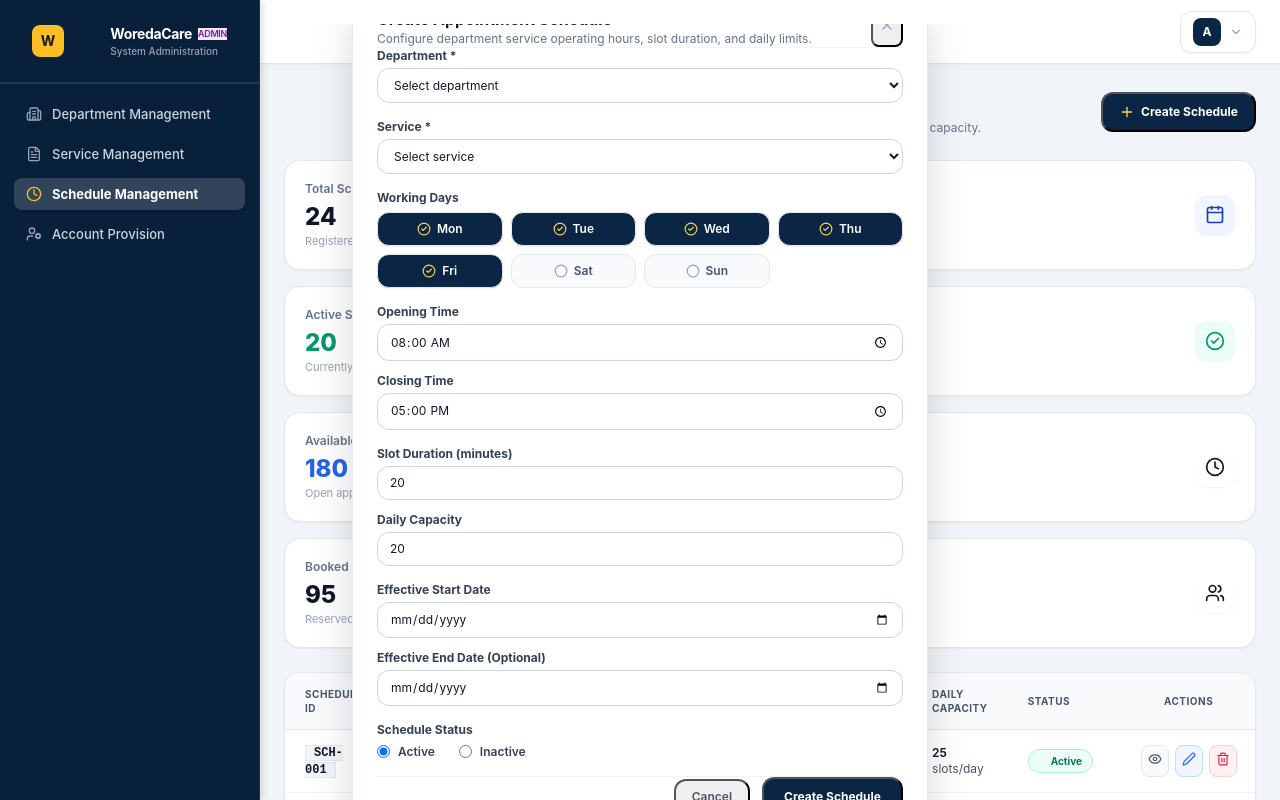
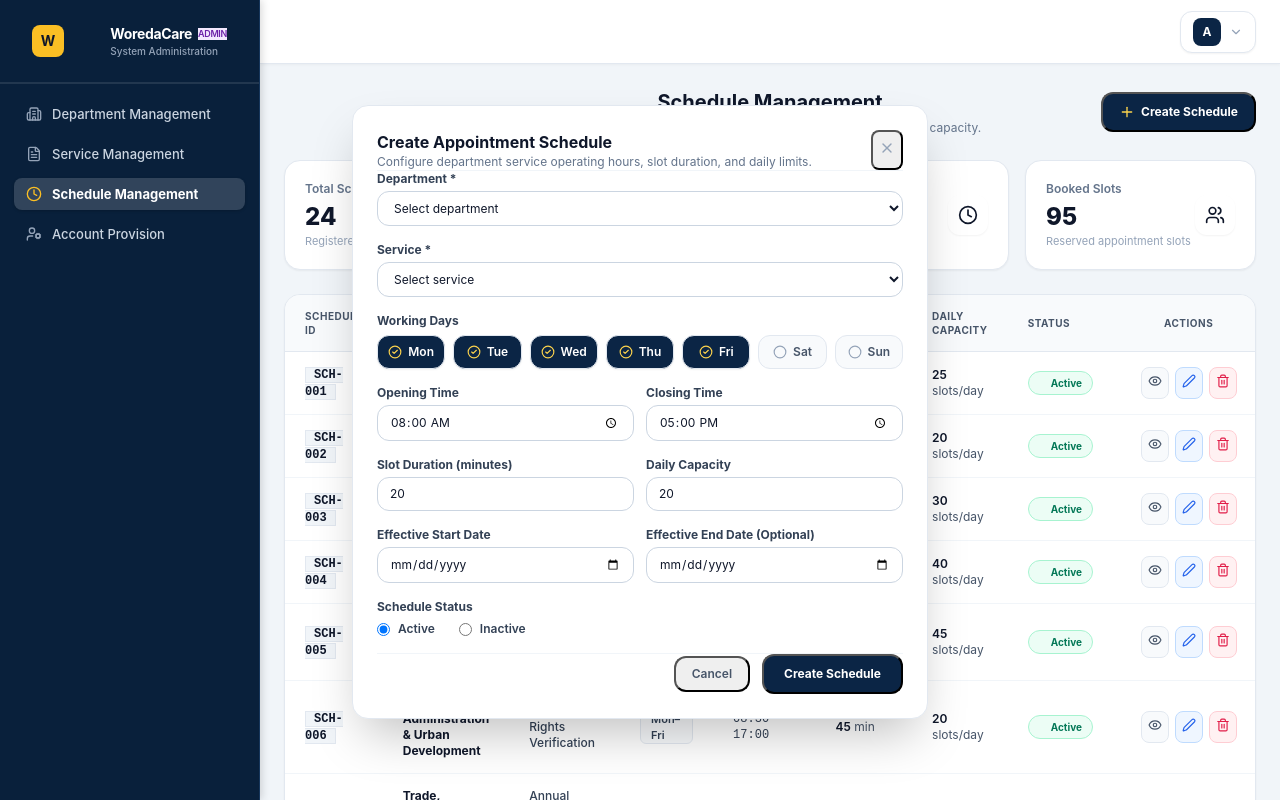
Before and after one commit to Amir3356/Woreda-Booking-and-Appointment-Management-System, a React (Vite) app in the folder client/: page /admin/schedule in a window 1280 px wide. Both pictures are taken after a click on the button "Create Schedule". Shown: the top 800 px of the page. Built offline with nearby package versions, Linux system fonts and the light colour scheme.

Commit message:
style(schedule): display summary cards horizontally in a 4-column row

```diff
--- a/client/pages/admin/AdminSchedulePage.jsx
+++ b/client/pages/admin/AdminSchedulePage.jsx
@@ -394,10 +394,29 @@ export default function AdminSchedulePage() {
         </button>
       </div>
 
-      {/* A. Summary Cards */}
-      <div className="grid grid-cols-1 sm:grid-cols-2 lg:grid-cols-4 gap-4">
+      {/* A. Summary Cards - Displayed Horizontally */}
+      <div
+        className="grid-cols-4"
+        style={{
+          display: "grid",
+          gridTemplateColumns: "repeat(4, minmax(0, 1fr))",
+          gap: "1rem",
+          width: "100%",
+        }}
+      >
         {/* Card 1: Total Schedules */}
-        <div className="bg-white p-5 rounded-2xl border border-slate-200 shadow-xs flex items-center justify-between">
+        <div
+          className="bg-white p-5 rounded-2xl border border-slate-200 shadow-xs flex items-center justify-between"
+          style={{
+            display: "flex",
+            alignItems: "center",
+            justifyContent: "space-between",
+            padding: "1.25rem",
+            backgroundColor: "#ffffff",
+            borderRadius: "1rem",
+            border: "1px solid #e2e8f0",
+          }}
+        >
           <div>
             <span className="text-xs font-semibold text-slate-500 block">Total Schedules</span>
             <span className="text-2xl font-extrabold text-slate-900 mt-1 block">
@@ -411,7 +430,18 @@ export default function AdminSchedulePage() {
         </div>
 
         {/* Card 2: Active Schedules */}
-        <div className="bg-white p-5 rounded-2xl border border-slate-200 shadow-xs flex items-center justify-between">
+        <div
+          className="bg-white p-5 rounded-2xl border border-slate-200 shadow-xs flex items-center justify-between"
+          style={{
+            display: "flex",
+            alignItems: "center",
+            justifyContent: "space-between",
+            padding: "1.25rem",
+            backgroundColor: "#ffffff",
+            borderRadius: "1rem",
+            border: "1px solid #e2e8f0",
+          }}
+        >
           <div>
             <span className="text-xs font-semibold text-slate-500 block">Active Schedules</span>
             <span className="text-2xl font-extrabold text-emerald-600 mt-1 block">
@@ -425,7 +455,18 @@ export default function AdminSchedulePage() {
         </div>
 
         {/* Card 3: Available Slots */}
-        <div className="bg-white p-5 rounded-2xl border border-slate-200 shadow-xs flex items-center justify-between">
+        <div
+          className="bg-white p-5 rounded-2xl border border-slate-200 shadow-xs flex items-center justify-between"
+          style={{
+            display: "flex",
+            alignItems: "center",
+            justifyContent: "space-between",
+            padding: "1.25rem",
+            backgroundColor: "#ffffff",
+            borderRadius: "1rem",
+            border: "1px solid #e2e8f0",
+          }}
+        >
           <div>
             <span className="text-xs font-semibold text-slate-500 block">Available Slots</span>
             <span className="text-2xl font-extrabold text-blue-600 mt-1 block">
@@ -439,7 +480,18 @@ export default function AdminSchedulePage() {
         </div>
 
         {/* Card 4: Booked Slots */}
-        <div className="bg-white p-5 rounded-2xl border border-slate-200 shadow-xs flex items-center justify-between">
+        <div
+          className="bg-white p-5 rounded-2xl border border-slate-200 shadow-xs flex items-center justify-between"
+          style={{
+            display: "flex",
+            alignItems: "center",
+            justifyContent: "space-between",
+            padding: "1.25rem",
+            backgroundColor: "#ffffff",
+            borderRadius: "1rem",
+            border: "1px solid #e2e8f0",
+          }}
+        >
           <div>
             <span className="text-xs font-semibold text-slate-500 block">Booked Slots</span>
             <span className="text-2xl font-extrabold text-indigo-600 mt-1 block">
@@ -656,7 +708,14 @@ export default function AdminSchedulePage() {
                 <label className="block text-xs font-bold text-slate-700 mb-1.5">
                   Working Days
                 </label>
-                <div className="grid grid-cols-4 sm:grid-cols-7 gap-2">
+                <div
+                  className="grid-cols-7"
+                  style={{
+                    display: "grid",
+                    gridTemplateColumns: "repeat(7, minmax(0, 1fr))",
+                    gap: "0.5rem",
+                  }}
+                >
                   {ALL_DAYS.map((day) => {
                     const isChecked = form.workingDays.includes(day);
                     return (
@@ -683,7 +742,14 @@ export default function AdminSchedulePage() {
               </div>
 
               {/* Opening Time & Closing Time */}
-              <div className="grid grid-cols-1 sm:grid-cols-2 gap-3">
+              <div
+                className="grid-cols-2"
+                style={{
+                  display: "grid",
+                  gridTemplateColumns: "repeat(2, minmax(0, 1fr))",
+                  gap: "0.75rem",
+                }}
+              >
                 <div>
                   <label className="block text-xs font-bold text-slate-700 mb-1">
                     Opening Time
@@ -711,7 +777,14 @@ export default function AdminSchedulePage() {
               </div>
 
               {/* Slot Duration (minutes) & Daily Capacity */}
-              <div className="grid grid-cols-1 sm:grid-cols-2 gap-3">
+              <div
+                className="grid-cols-2"
+                style={{
+                  display: "grid",
+                  gridTemplateColumns: "repeat(2, minmax(0, 1fr))",
+                  gap: "0.75rem",
+                }}
+              >
                 <div>
                   <label className="block text-xs font-bold text-slate-700 mb-1">
                     Slot Duration (minutes)
@@ -748,7 +821,14 @@ export default function AdminSchedulePage() {
               </div>
 
               {/* Effective Start Date & Effective End Date (Optional) */}
-              <div className="grid grid-cols-1 sm:grid-cols-2 gap-3">
+              <div
+                className="grid-cols-2"
+                style={{
+                  display: "grid",
+                  gridTemplateColumns: "repeat(2, minmax(0, 1fr))",
+                  gap: "0.75rem",
+                }}
+              >
                 <div>
                   <label className="block text-xs font-bold text-slate-700 mb-1">
                     Effective Start Date
--- a/client/styles/layout.css
+++ b/client/styles/layout.css
@@ -235,6 +235,12 @@ main.flex-1.p-6 {
   gap: 1.25rem;
 }
 
+.grid-cols-7 {
+  display: grid;
+  grid-template-columns: repeat(7, minmax(0, 1fr));
+  gap: 0.5rem;
+}
+
 @media (max-width: 1024px) {
   aside.w-64,
   .dashboard-sidebar {
```
